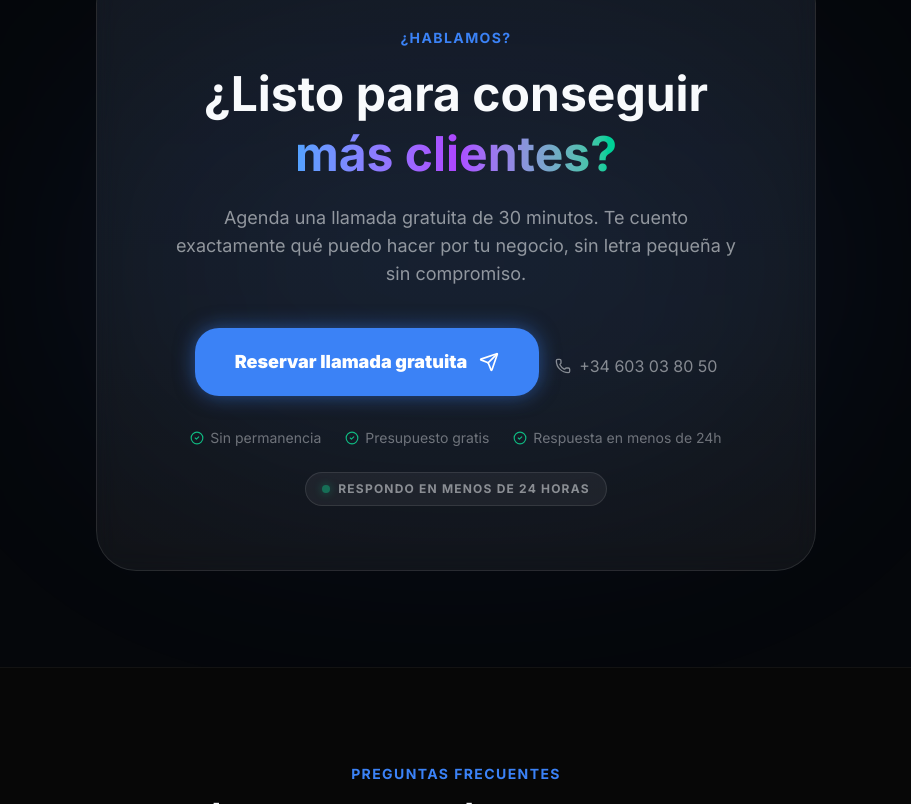
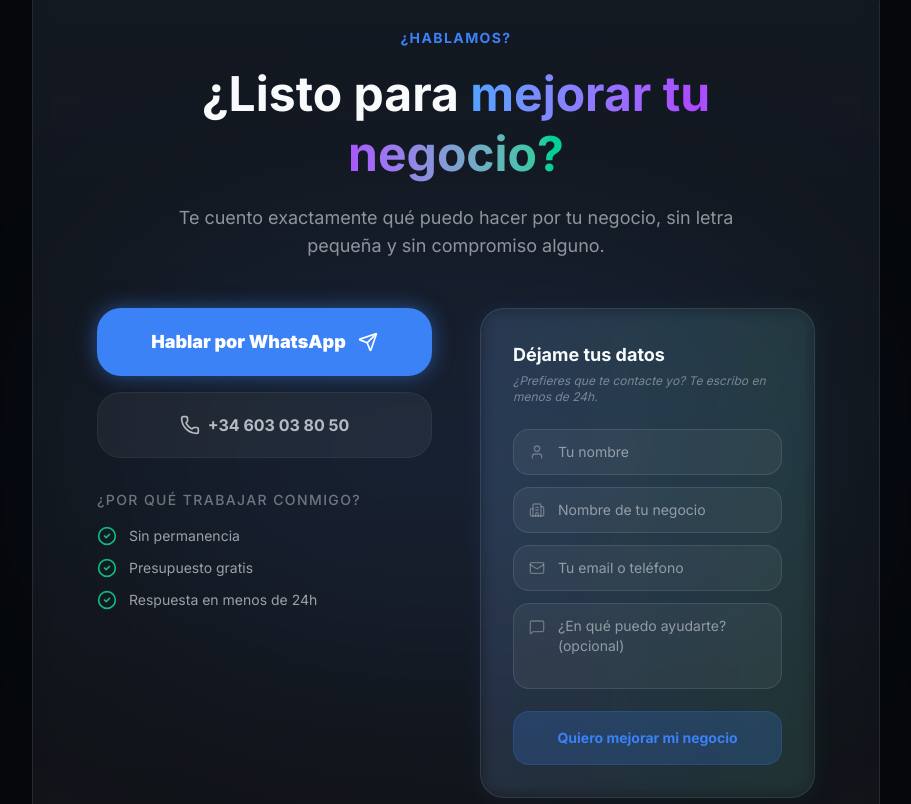
Before and after one commit to localdigital-es-2026/localdigital, a Next.js app: page / in a window 1280 px wide. Shown: the part 6476-7280 px from the top of the page, without its empty margins (184-1095 px from the left). Built offline with nearby package versions, Linux system fonts and the light colour scheme.

Commit message:
formulario y correo con resend

```diff
--- a/package.json
+++ b/package.json
@@ -13,7 +13,8 @@
     "lucide-react": "^0.577.0",
     "next": "16.1.7",
     "react": "19.2.3",
-    "react-dom": "19.2.3"
+    "react-dom": "19.2.3",
+    "resend": "^6.10.0"
   },
   "devDependencies": {
     "@tailwindcss/postcss": "^4",
--- /dev/null
+++ b/src/app/api/contact/route.ts
@@ -0,0 +1,57 @@
+import { NextResponse } from 'next/server';
+import { Resend } from 'resend';
+
+// Inicializamos Resend con la API Key guardada en variables de entorno
+const resend = new Resend(process.env.RESEND_API_KEY);
+
+export async function POST(request: Request) {
+  try {
+    const { nombre, negocio, contacto, mensaje } = await request.json();
+
+    // Validamos que los datos mínimos existan
+    if (!nombre || !negocio || !contacto) {
+      return NextResponse.json(
+        { error: 'Faltan campos obligatorios' },
+        { status: 400 }
+      );
+    }
+
+    // Enviamos el email usando Resend
+    // Nota: Por defecto, si no tienes dominio validado en Resend,
+    // puedes enviar desde 'onboarding@resend.dev' a tu propio correo verificado.
+    const { data, error } = await resend.emails.send({
+      from: 'Local Digital Contacto <onboarding@resend.dev>',
+      to: ['localdigital.es@gmail.com'],
+      subject: `🚀 Nuevo Lead: ${nombre} (${negocio})`,
+      html: `
+        <div style="font-family: sans-serif; padding: 20px; color: #333;">
+          <h2 style="color: #6366f1;">Nuevo contacto desde Local Digital</h2>
+          <p>Has recibido un nuevo mensaje desde el formulario de la web.</p>
+          <hr style="border: 0; border-top: 1px solid #eee; margin: 20px 0;" />
+          <p><strong>Nombre:</strong> ${nombre}</p>
+          <p><strong>Negocio:</strong> ${negocio}</p>
+          <p><strong>Contacto (Email/Tel):</strong> ${contacto}</p>
+          <p><strong>Mensaje:</strong></p>
+          <blockquote style="background: #f9f9f9; padding: 15px; border-left: 4px solid #6366f1;">
+            ${mensaje || 'Sin mensaje adicional.'}
+          </blockquote>
+          <hr style="border: 0; border-top: 1px solid #eee; margin: 20px 0;" />
+          <p style="font-size: 12px; color: #999;">Enviado automáticamente desde localdigital.es</p>
+        </div>
+      `,
+    });
+
+    if (error) {
+      console.error('Error al enviar con Resend:', error);
+      return NextResponse.json({ error }, { status: 500 });
+    }
+
+    return NextResponse.json({ success: true, data });
+  } catch (error) {
+    console.error('Error en el servidor:', error);
+    return NextResponse.json(
+      { error: 'Error interno del servidor' },
+      { status: 500 }
+    );
+  }
+}
--- a/src/components/CTA.tsx
+++ b/src/components/CTA.tsx
@@ -1,8 +1,7 @@
 "use client";
-
-import React from "react";
-import { motion } from "framer-motion";
-import { Send, Phone, CheckCircle2 } from "lucide-react";
+import React, { useState } from "react";
+import { motion, AnimatePresence } from "framer-motion";
+import { Send, Phone, CheckCircle2, User, Building2, Mail, MessageSquare, Loader2 } from "lucide-react";
 
 const WA_URL =
   "https://wa.me/34603038050?text=Hola!%20Me%20gustar%C3%ADa%20recibir%20informaci%C3%B3n%20sobre%20vuestros%20servicios%20para%20mi%20negocio.%20%C2%BFHablamos%3F";
@@ -14,23 +13,59 @@ const trust = [
 ];
 
 const CTA = () => {
+  const [formState, setFormState] = useState<"idle" | "loading" | "success">("idle");
+  const [formData, setFormData] = useState({
+    nombre: "",
+    negocio: "",
+    contacto: "",
+    mensaje: "",
+  });
+
+  const handleSubmit = async (e: React.FormEvent) => {
+    e.preventDefault();
+    setFormState("loading");
+
+    try {
+      const response = await fetch("/api/contact", {
+        method: "POST",
+        headers: { "Content-Type": "application/json" },
+        body: JSON.stringify(formData),
+      });
+
+      if (!response.ok) throw new Error("Error en el envío");
+
+      setFormState("success");
+
+      // Resetear después de 5 segundos
+      setTimeout(() => {
+        setFormState("idle");
+        setFormData({ nombre: "", negocio: "", contacto: "", mensaje: "" });
+      }, 5000);
+    } catch (error) {
+      console.error(error);
+      alert("Hubo un problema al enviar el mensaje. Por favor, inténtalo por WhatsApp.");
+      setFormState("idle");
+    }
+  };
+
   return (
     <section id="contacto" className="py-24 relative overflow-hidden bg-primary/[0.03]">
       {/* Decorative glow */}
       <div className="absolute top-1/2 left-1/2 -translate-x-1/2 -translate-y-1/2 w-[700px] h-[400px] bg-primary/10 rounded-full blur-[120px] -z-10 pointer-events-none" />
 
-      <div className="max-w-3xl mx-auto px-6 text-center">
+      <div className="max-w-4xl mx-auto px-6">
         <motion.div
-          initial={{ opacity: 0, scale: 0.95 }}
+          initial={{ opacity: 0, scale: 0.98 }}
           whileInView={{ opacity: 1, scale: 1 }}
           viewport={{ once: true }}
           transition={{ duration: 0.6 }}
-          className="p-10 md:p-16 rounded-[2.5rem] glass border-white/10 relative overflow-hidden"
+          className="p-8 md:p-16 rounded-[2.5rem] glass border-white/10 relative overflow-hidden"
         >
           {/* Inner glow */}
           <div className="absolute inset-0 bg-gradient-to-b from-primary/5 to-transparent pointer-events-none rounded-[2.5rem]" />
 
           <div className="relative z-10">
+            <div className="text-center mb-12">
               <motion.p
                 initial={{ opacity: 0, y: 10 }}
                 whileInView={{ opacity: 1, y: 0 }}
@@ -47,8 +82,8 @@ const CTA = () => {
                 transition={{ delay: 0.1 }}
                 className="text-3xl md:text-5xl font-bold mb-5 leading-tight"
               >
-              ¿Listo para conseguir{" "}
-              <span className="text-gradient">más clientes?</span>
+                ¿Listo para {" "}
+                <span className="text-gradient">mejorar tu negocio?</span>
               </motion.h2>
 
               <motion.p
@@ -58,66 +93,165 @@ const CTA = () => {
                 transition={{ delay: 0.2 }}
                 className="text-lg text-foreground/55 mb-10 max-w-xl mx-auto"
               >
-              Agenda una llamada gratuita de 30 minutos. Te cuento exactamente qué
-              puedo hacer por tu negocio, sin letra pequeña y sin compromiso.
+                Te cuento exactamente qué puedo hacer por tu negocio,
+                sin letra pequeña y sin compromiso alguno.
               </motion.p>
+            </div>
 
-            <motion.div
-              initial={{ opacity: 0, y: 10 }}
-              whileInView={{ opacity: 1, y: 0 }}
-              viewport={{ once: true }}
-              transition={{ delay: 0.3 }}
-              className="flex flex-col sm:flex-row items-center justify-center gap-4 mb-8"
-            >
+            <div className="grid md:grid-cols-2 gap-12 items-start">
+              {/* Opciones directas */}
+              <div className="space-y-8">
+                <div className="space-y-4">
                   <a
                     id="cta-final-wa"
                     href={WA_URL}
                     target="_blank"
                     rel="noopener noreferrer"
-                className="group w-full sm:w-auto px-10 py-5 rounded-2xl bg-primary text-white text-lg font-black flex items-center justify-center gap-3 glow-button hover:scale-[1.02] active:scale-95 transition-all"
+                    className="group w-full px-8 py-5 rounded-2xl bg-primary text-white text-lg font-black flex items-center justify-center gap-3 glow-button hover:scale-[1.02] active:scale-95 transition-all"
                   >
-                Reservar llamada gratuita
+                    Hablar por WhatsApp
                     <Send className="w-5 h-5 group-hover:translate-x-1 transition-transform" />
                   </a>
 
                   <a
                     href="tel:+34603038050"
-                className="flex items-center gap-2 text-foreground/50 hover:text-primary transition-colors mt-2"
+                    className="flex items-center justify-center gap-2 p-5 rounded-2xl border border-white/5 bg-white/5 hover:bg-white/10 text-foreground/70 hover:text-primary transition-all group"
                   >
-                <Phone className="w-4 h-4" />
-                +34 603 03 80 50
+                    <Phone className="w-5 h-5 group-hover:rotate-12 transition-transform" />
+                    <span className="font-bold">+34 603 03 80 50</span>
                   </a>
+                </div>
+
+                <div className="space-y-4">
+                  <p className="text-sm font-medium text-foreground/40 uppercase tracking-widest text-center md:text-left">
+                    ¿Por qué trabajar conmigo?
+                  </p>
+                  <div className="space-y-3">
+                    {trust.map((item) => (
+                      <div key={item} className="flex items-center gap-3 text-sm text-foreground/60 justify-center md:justify-start">
+                        <CheckCircle2 className="w-5 h-5 text-accent" />
+                        {item}
+                      </div>
+                    ))}
+                  </div>
+                </div>
+              </div>
+
+              {/* Formulario */}
+              <div className="relative">
+                <div className="absolute -inset-1 bg-gradient-to-r from-primary/20 to-accent/20 rounded-3xl blur opacity-25" />
+                <div className="relative p-6 md:p-8 rounded-3xl bg-white/[0.02] border border-white/10 backdrop-blur-sm">
+                  <AnimatePresence mode="wait">
+                    {formState === "success" ? (
+                      <motion.div
+                        key="success"
+                        initial={{ opacity: 0, y: 10 }}
+                        animate={{ opacity: 1, y: 0 }}
+                        exit={{ opacity: 0, y: -10 }}
+                        className="text-center py-12"
+                      >
+                        <div className="w-16 h-16 bg-accent/20 rounded-full flex items-center justify-center mx-auto mb-6">
+                          <CheckCircle2 className="w-8 h-8 text-accent" />
+                        </div>
+                        <h3 className="text-xl font-bold mb-2">¡Recibido correctamente!</h3>
+                        <p className="text-foreground/50 text-sm">
+                          Me pondré en contacto contigo en las próximas horas.
+                        </p>
                       </motion.div>
+                    ) : (
+                      <motion.form
+                        key="form"
+                        initial={{ opacity: 1 }}
+                        exit={{ opacity: 0 }}
+                        onSubmit={handleSubmit}
+                        className="space-y-4"
+                      >
+                        <div className="mb-6 text-center md:text-left">
+                          <h3 className="text-lg font-bold mb-1">Déjame tus datos</h3>
+                          <p className="text-xs text-foreground/40 italic">
+                            ¿Prefieres que te contacte yo? Te escribo en menos de 24h.
+                          </p>
+                        </div>
 
-            {/* Trust bullets */}
-            <motion.div
-              initial={{ opacity: 0 }}
-              whileInView={{ opacity: 1 }}
-              viewport={{ once: true }}
-              transition={{ delay: 0.4 }}
-              className="flex flex-wrap items-center justify-center gap-x-6 gap-y-2 text-sm text-foreground/40"
+                        <div className="space-y-3">
+                          <div className="relative">
+                            <User className="absolute left-4 top-1/2 -translate-y-1/2 w-4 h-4 text-foreground/30" />
+                            <input
+                              required
+                              type="text"
+                              placeholder="Tu nombre"
+                              className="w-full bg-white/5 border border-white/10 rounded-xl py-3 pl-11 pr-4 text-sm focus:outline-none focus:border-primary/50 transition-colors"
+                              value={formData.nombre}
+                              onChange={(e) => setFormData({ ...formData, nombre: e.target.value })}
+                            />
+                          </div>
+
+                          <div className="relative">
+                            <Building2 className="absolute left-4 top-1/2 -translate-y-1/2 w-4 h-4 text-foreground/30" />
+                            <input
+                              required
+                              type="text"
+                              placeholder="Nombre de tu negocio"
+                              className="w-full bg-white/5 border border-white/10 rounded-xl py-3 pl-11 pr-4 text-sm focus:outline-none focus:border-primary/50 transition-colors"
+                              value={formData.negocio}
+                              onChange={(e) => setFormData({ ...formData, negocio: e.target.value })}
+                            />
+                          </div>
+
+                          <div className="relative">
+                            <Mail className="absolute left-4 top-1/2 -translate-y-1/2 w-4 h-4 text-foreground/30" />
+                            <input
+                              required
+                              type="text"
+                              placeholder="Tu email o teléfono"
+                              className="w-full bg-white/5 border border-white/10 rounded-xl py-3 pl-11 pr-4 text-sm focus:outline-none focus:border-primary/50 transition-colors"
+                              value={formData.contacto}
+                              onChange={(e) => setFormData({ ...formData, contacto: e.target.value })}
+                            />
+                          </div>
+
+                          <div className="relative">
+                            <MessageSquare className="absolute left-4 top-4 w-4 h-4 text-foreground/30" />
+                            <textarea
+                              rows={3}
+                              placeholder="¿En qué puedo ayudarte? (opcional)"
+                              className="w-full bg-white/5 border border-white/10 rounded-xl py-3 pl-11 pr-4 text-sm focus:outline-none focus:border-primary/50 transition-colors resize-none"
+                              value={formData.mensaje}
+                              onChange={(e) => setFormData({ ...formData, mensaje: e.target.value })}
+                            />
+                          </div>
+                        </div>
+
+                        <button
+                          disabled={formState === "loading"}
+                          type="submit"
+                          className="w-full py-4 rounded-xl bg-primary/20 hover:bg-primary/30 text-primary font-bold text-sm flex items-center justify-center gap-2 border border-primary/20 transition-all disabled:opacity-50"
                         >
-              {trust.map((item) => (
-                <span key={item} className="flex items-center gap-1.5">
-                  <CheckCircle2 className="w-3.5 h-3.5 text-accent" />
-                  {item}
-                </span>
-              ))}
-            </motion.div>
+                          {formState === "loading" ? (
+                            <>
+                              <Loader2 className="w-4 h-4 animate-spin" />
+                              Enviando...
+                            </>
+                          ) : (
+                            "Quiero mejorar mi negocio"
+                          )}
+                        </button>
+                      </motion.form>
+                    )}
+                  </AnimatePresence>
+                </div>
+              </div>
+            </div>
 
             {/* Response indicator */}
-            <motion.div
-              initial={{ opacity: 0 }}
-              whileInView={{ opacity: 1 }}
-              viewport={{ once: true }}
-              transition={{ delay: 0.5 }}
-              className="mt-6 inline-flex items-center gap-2 px-4 py-2 rounded-full border border-white/10 bg-white/5"
-            >
+            <div className="mt-12 text-center">
+              <div className="inline-flex items-center gap-2 px-4 py-2 rounded-full border border-white/10 bg-white/5">
                 <div className="w-2 h-2 rounded-full bg-accent shadow-[0_0_8px_rgba(16,185,129,0.8)] animate-pulse" />
                 <span className="text-xs font-bold text-foreground/50 uppercase tracking-widest">
                   Respondo en menos de 24 horas
                 </span>
-            </motion.div>
+              </div>
+            </div>
           </div>
         </motion.div>
       </div>
```
Also changed, not shown: 1 other file (tests, documents, lock files or other folders). Lines whose indentation alone changed are shown as unchanged.
